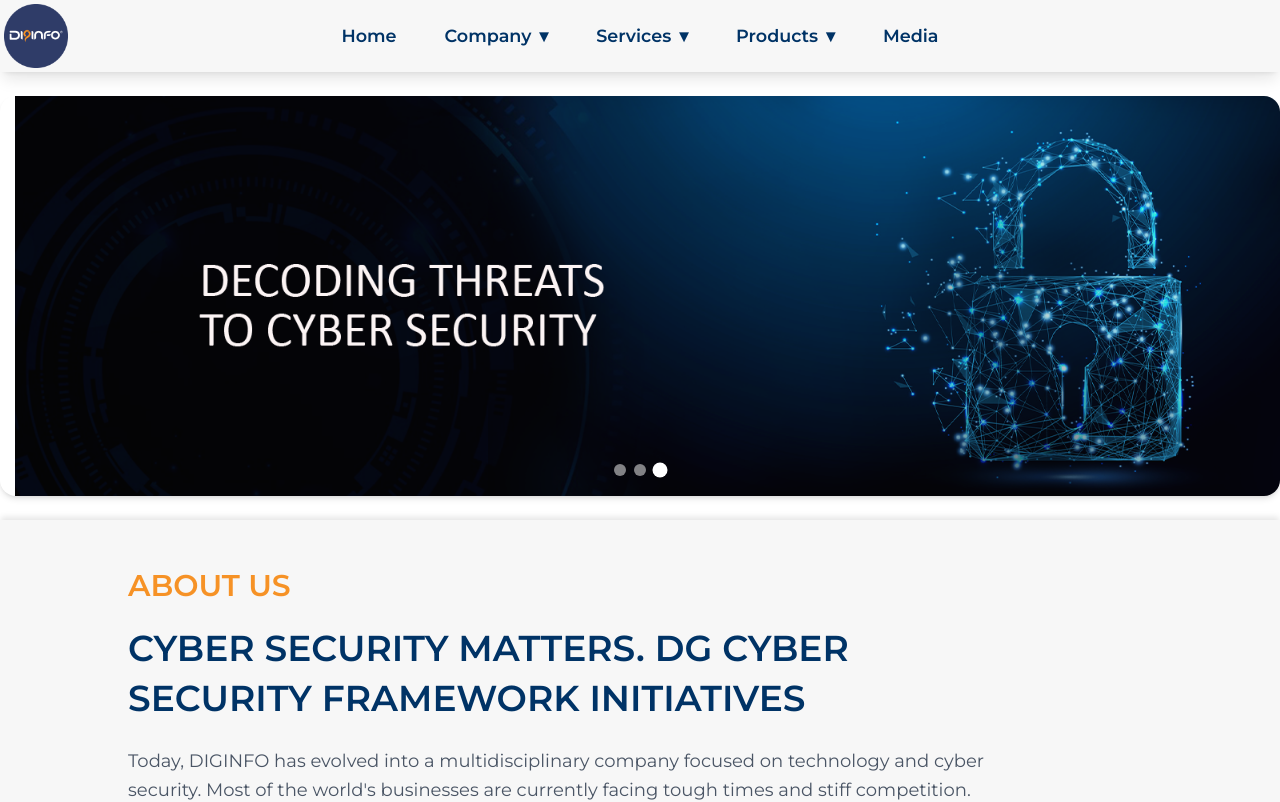
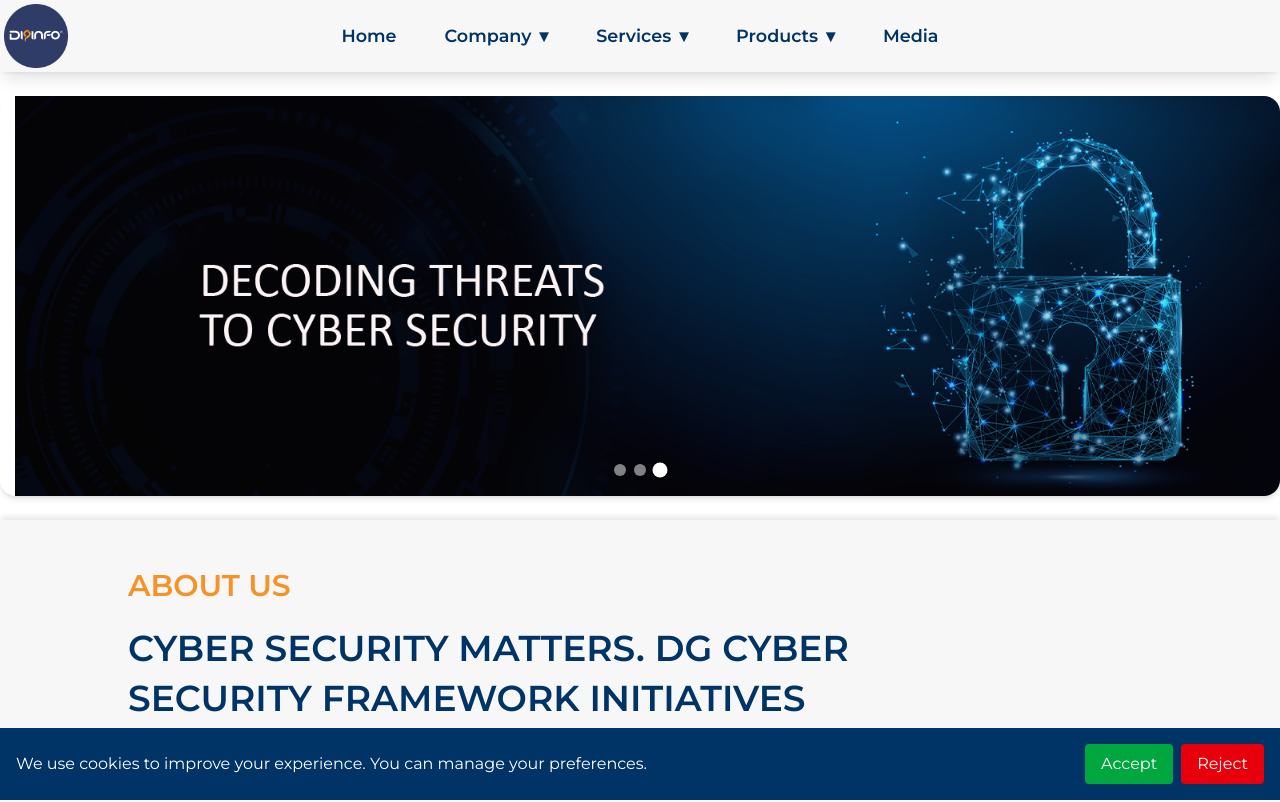
Before and after one commit to konain611/corpweb, a Next.js app in the folder myapp/: page / in a window 1280 px wide. Shown: the top 802 px of the page. Built offline with nearby package versions, Linux system fonts and the light colour scheme.

Commit message:
Added Cookies

```diff
--- /dev/null
+++ b/myapp/app/components/alert.tsx
@@ -0,0 +1,46 @@
+// app/components/CookieConsentBanner.tsx
+'use client';
+
+import { useState, useEffect } from 'react';
+import Cookies from 'js-cookie';
+
+export default function CookieConsentBanner() {
+    const [showBanner, setShowBanner] = useState(false);
+
+    useEffect(() => {
+        const consent = Cookies.get('cookie_consent');
+        if (!consent) {
+            setShowBanner(true);
+        }
+    }, []);
+
+    const handleAccept = () => {
+        Cookies.set('cookie_consent', 'accepted', { expires: 365 });
+        setShowBanner(false);
+    };
+
+    const handleReject = () => {
+        Cookies.set('cookie_consent', 'rejected', { expires: 365 });
+        setShowBanner(false);
+    };
+
+    return showBanner ? (
+        <div className="fixed bottom-0 left-0 w-full bg-[#003366] text-white p-4 z-50 flex flex-col sm:flex-row justify-between items-center">
+            <p className="mb-2 sm:mb-0">We use cookies to improve your experience. You can manage your preferences.</p>
+            <div className="flex gap-2">
+                <button
+                    className="bg-green-600 px-4 py-2 rounded hover:bg-green-700"
+                    onClick={handleAccept}
+                >
+                    Accept
+                </button>
+                <button
+                    className="bg-red-600 px-4 py-2 rounded hover:bg-red-700"
+                    onClick={handleReject}
+                >
+                    Reject
+                </button>
+            </div>
+        </div>
+    ) : null;
+}
--- a/myapp/app/layout.tsx
+++ b/myapp/app/layout.tsx
@@ -6,6 +6,9 @@ import "./globals.css";
 import Footer from "./components/footer";
 import SubFooter from "./components/subFooter";
 import Navbar from "./components/navbar";
+import CookieConsentBanner from "./components/alert";
+
+
 
 // const geistSans = Geist({
 //   variable: "--font-geist-sans",
@@ -45,6 +48,7 @@ export default function RootLayout({
         {children}
         <SubFooter/>
         <Footer/>
+        <CookieConsentBanner/>
       </body>
     </html>
   );
--- a/myapp/package.json
+++ b/myapp/package.json
@@ -10,6 +10,7 @@
   },
   "dependencies": {
     "@supabase/supabase-js": "^2.49.4",
+    "js-cookie": "^3.0.5",
     "lucide-react": "^0.484.0",
     "next": "15.2.4",
     "react": "^19.0.0",
@@ -18,6 +19,7 @@
   "devDependencies": {
     "@eslint/eslintrc": "^3",
     "@tailwindcss/postcss": "^4",
+    "@types/js-cookie": "^3.0.6",
     "@types/node": "^20",
     "@types/react": "^19",
     "@types/react-dom": "^19",
```
Also changed, not shown: myapp/app/company/contact-us/page.tsx (+55 -65 lines), 1 other file (tests, documents, lock files or other folders).
